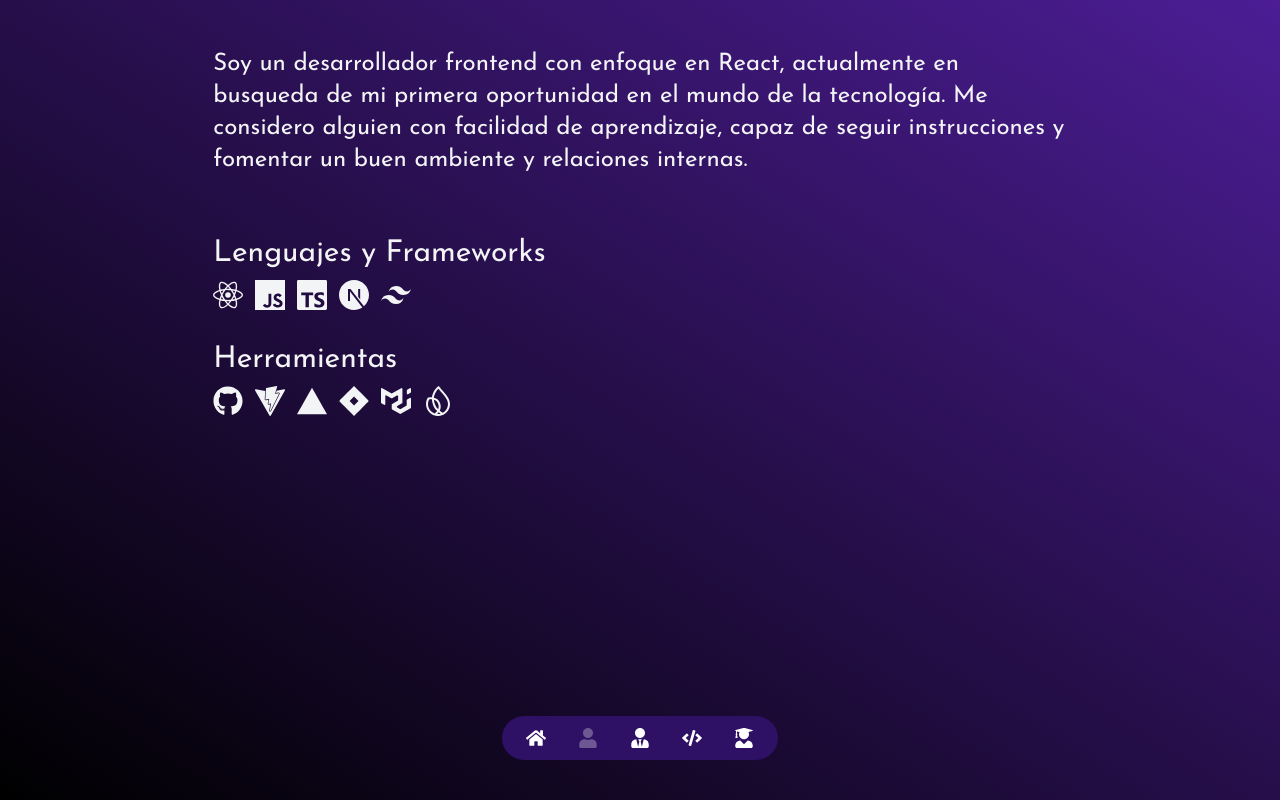
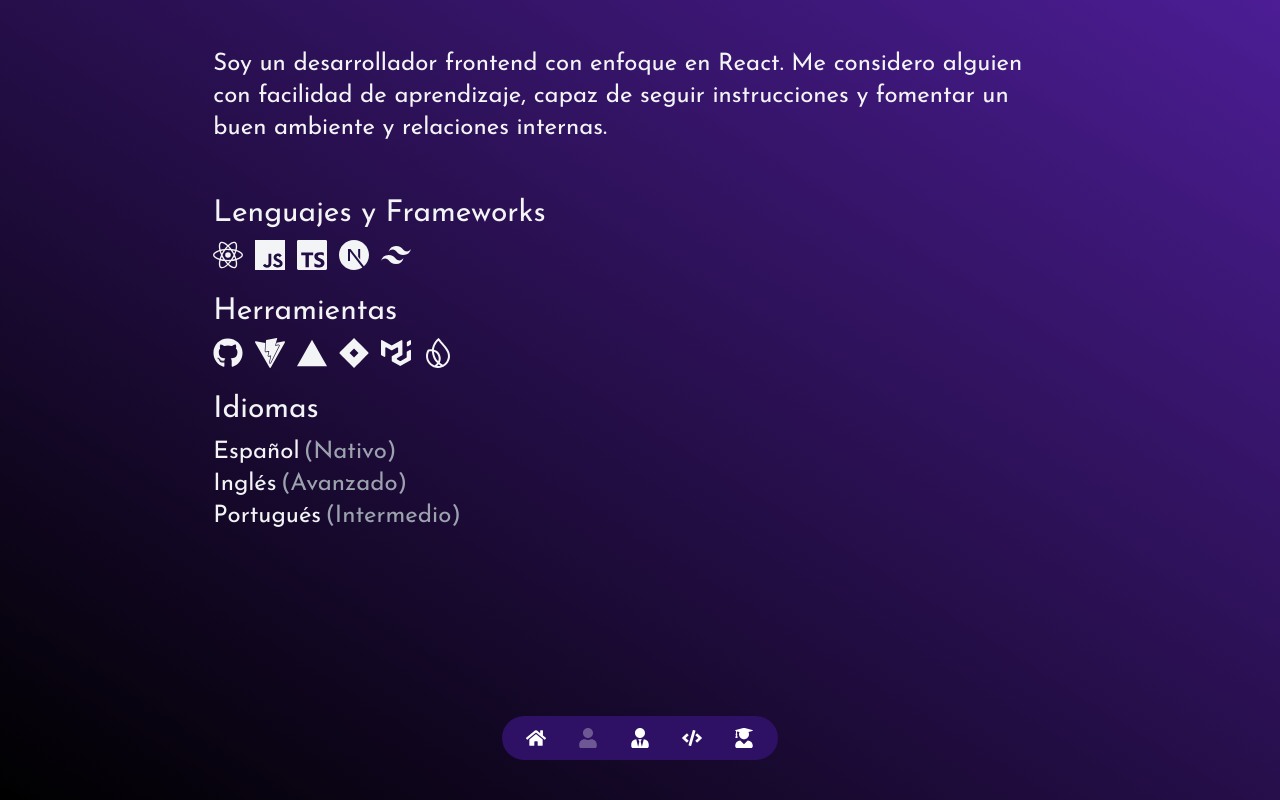
Before and after one commit to nicolasesmite/Portfolio, a Next.js app: page /routes/aboutMe in a window 1280 px wide. Built offline with nearby package versions, Linux system fonts and the light colour scheme.

Commit message:
working on experience

```diff
--- a/app/routes/aboutMe/page.tsx
+++ b/app/routes/aboutMe/page.tsx
@@ -1,20 +1,19 @@
 import React from "react";
-import { languagesAndFrameworks, tools } from "../../../data";
+import { languages, languagesAndFrameworks, tools } from "../../../data";
 import Link from "next/link";
 
 const page = () => {
   return (
     <div className="flex justify-center w-full h-2/3 mt-8 sm:mt-12">
-      <div className="flex flex-col w-2/3 gap-5">
+      <div className="flex flex-col w-2/3 gap-3">
         <p className="text-xl sm:text-2xl">
-          Soy un desarrollador frontend con enfoque en React, actualmente en
-          busqueda de mi primera oportunidad en el mundo de la tecnología. Me
-          considero alguien con facilidad de aprendizaje, capaz de seguir
-          instrucciones y fomentar un buen ambiente y relaciones internas.
+          Soy un desarrollador frontend con enfoque en React. Me considero
+          alguien con facilidad de aprendizaje, capaz de seguir instrucciones y
+          fomentar un buen ambiente y relaciones internas.
         </p>
         <div className="flex flex-col sm:mt-10">
           <h3 className="text-xl sm:text-3xl mb-2">Lenguajes y Frameworks</h3>
-          <div className="flex gap-3 mb-8">
+          <div className="flex gap-3 mb-6">
             {languagesAndFrameworks.map((element) => (
               <Link href={element.path} key={element.id}>
                 {element.logo}
@@ -22,11 +21,22 @@ const page = () => {
             ))}
           </div>
           <h3 className="text-xl sm:text-3xl mb-2">Herramientas</h3>
-          <div className="flex gap-3">
+          <div className="flex gap-3 mb-6">
             {tools.map((element) => (
               <Link href={element.path} key={element.id}>
                 {element.logo}
               </Link>
+            ))}
+          </div>
+          <h3 className="text-xl sm:text-3xl mb-2">Idiomas</h3>
+          <div className="flex flex-col mb-6 ">
+            {languages.map((language) => (
+              <div key={language.id} className="flex flex-wrap gap-1">
+                <h4 className="text-lg sm:text-2xl">{language.language}</h4>
+                <p className="text-gray-400 text-lg sm:text-2xl">
+                  {language.level}
+                </p>
+              </div>
             ))}
           </div>
         </div>
--- a/app/routes/certifications/page.tsx
+++ b/app/routes/certifications/page.tsx
@@ -1,7 +1,24 @@
 import React from "react";
+import { education } from "../../../data";
 
 const page = () => {
-  return <div>hola certificados</div>;
+  return (
+    <div>
+      <div>
+        <h3 className="text-xl sm:text-3xl mb-2">Educación</h3>
+        <div>
+          {education.map((element) => (
+            <div key={element.id}>
+              <h4 className="text-lg sm:text-2xl">{element.info}</h4>
+              <p className="text-gray-400 text-lg sm:text-2xl">
+                {element.name}
+              </p>
+            </div>
+          ))}
+        </div>
+      </div>
+    </div>
+  );
 };
 
 export default page;
--- a/app/routes/experience/page.tsx
+++ b/app/routes/experience/page.tsx
@@ -1,7 +1,24 @@
 import React from "react";
+import { experience, education } from "../../../data";
 
 const page = () => {
-  return <div>Experience</div>;
+  return (
+    <div>
+      <h2 className="text-2xl sm:text-4xl mb-5 text-nowrap">Experiencia</h2>
+      <div>
+        <h3 className="text-xl sm:text-3xl">{experience.jobPosition}</h3>
+        <p className="text-gray-400 text-lg sm:text-2xl mb-3">
+          {experience.jobPeriod}
+        </p>
+        {experience.jobTasks.map((task) => (
+          <p className=" text-lg sm:text-2xl" key={task}>
+            {task}
+          </p>
+        ))}
+      </div>
+      <button>Descargar cv</button>
+    </div>
+  );
 };
 
 export default page;
--- a/data.tsx
+++ b/data.tsx
@@ -150,3 +150,52 @@ export const tools = [
     path: "https://firebase.google.com/",
   },
 ];
+
+export const experience = {
+  jobPosition: "Prosegur Alarmas (Técnico Remoto)",
+  jobPeriod: "Enero 2021- Febrero 2024",
+  jobTasks: [
+    "Soporte técnico de alarmas interno/externo",
+    "Líder de grupo",
+    "Referente de aplicación corporativa",
+    "Capacitador",
+    "Análisis y escalamiento de incidencias",
+    "Utilización de JIRA",
+  ],
+};
+
+export const education = [
+  {
+    id: 1,
+    name: "UTU Arias Balparda",
+    info: "Bachiller Electro-Mecánica, 2017",
+  },
+
+  {
+    id: 2,
+    name: "Jóvenes a Programar-Ceibal",
+    info: "Front-end development, 2022",
+  },
+
+  { id: 3, name: "Coderhouse", info: "Javascript , 2022" },
+
+  { id: 4, name: "Coderhouse", info: "React JS, 2023" },
+];
+
+export const languages = [
+  {
+    id: 1,
+    language: "Español",
+    level: " (Nativo)",
+  },
+  {
+    id: 2,
+    language: "Inglés",
+    level: " (Avanzado)",
+  },
+  {
+    id: 3,
+    language: "Portugués",
+    level: " (Intermedio)",
+  },
+];
```
